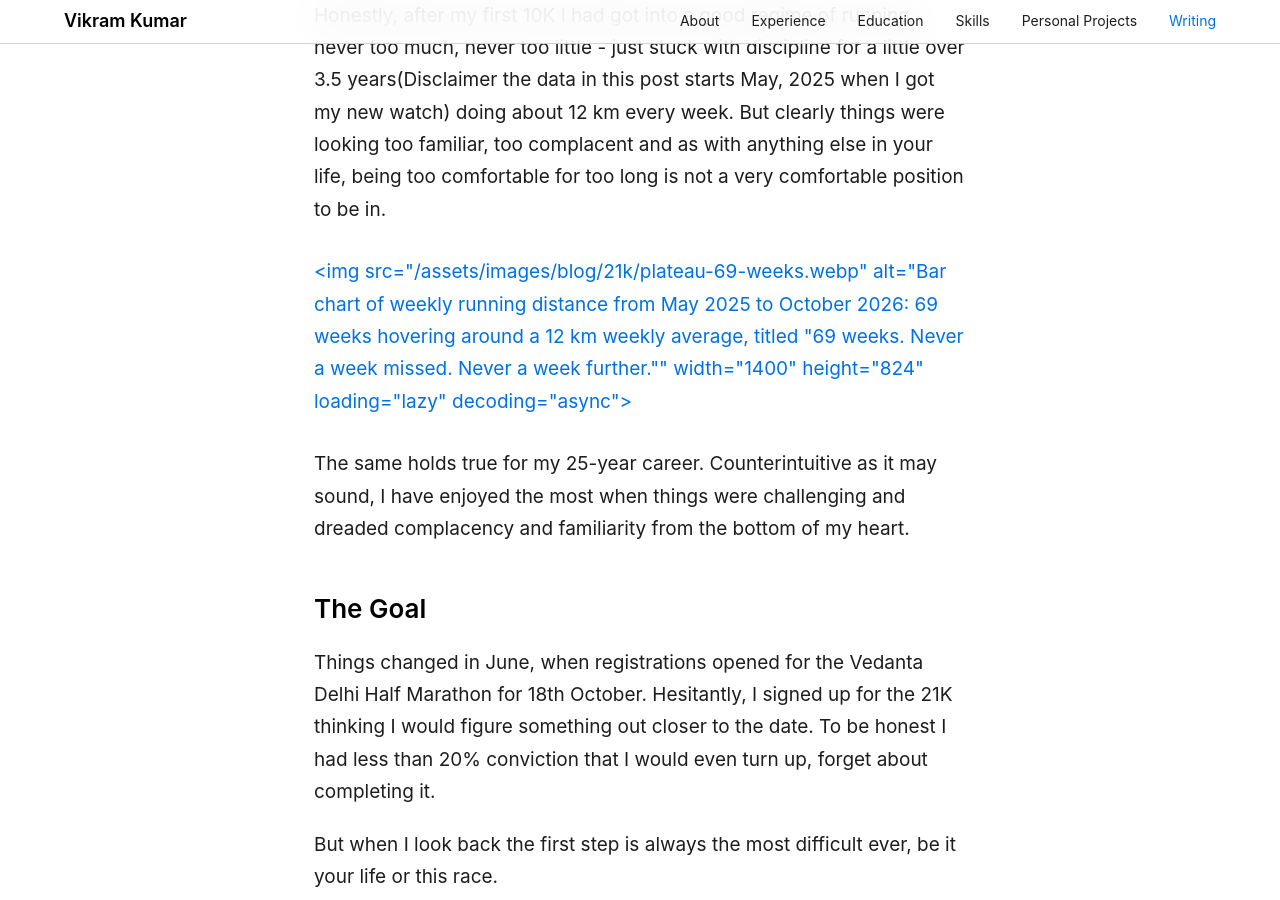
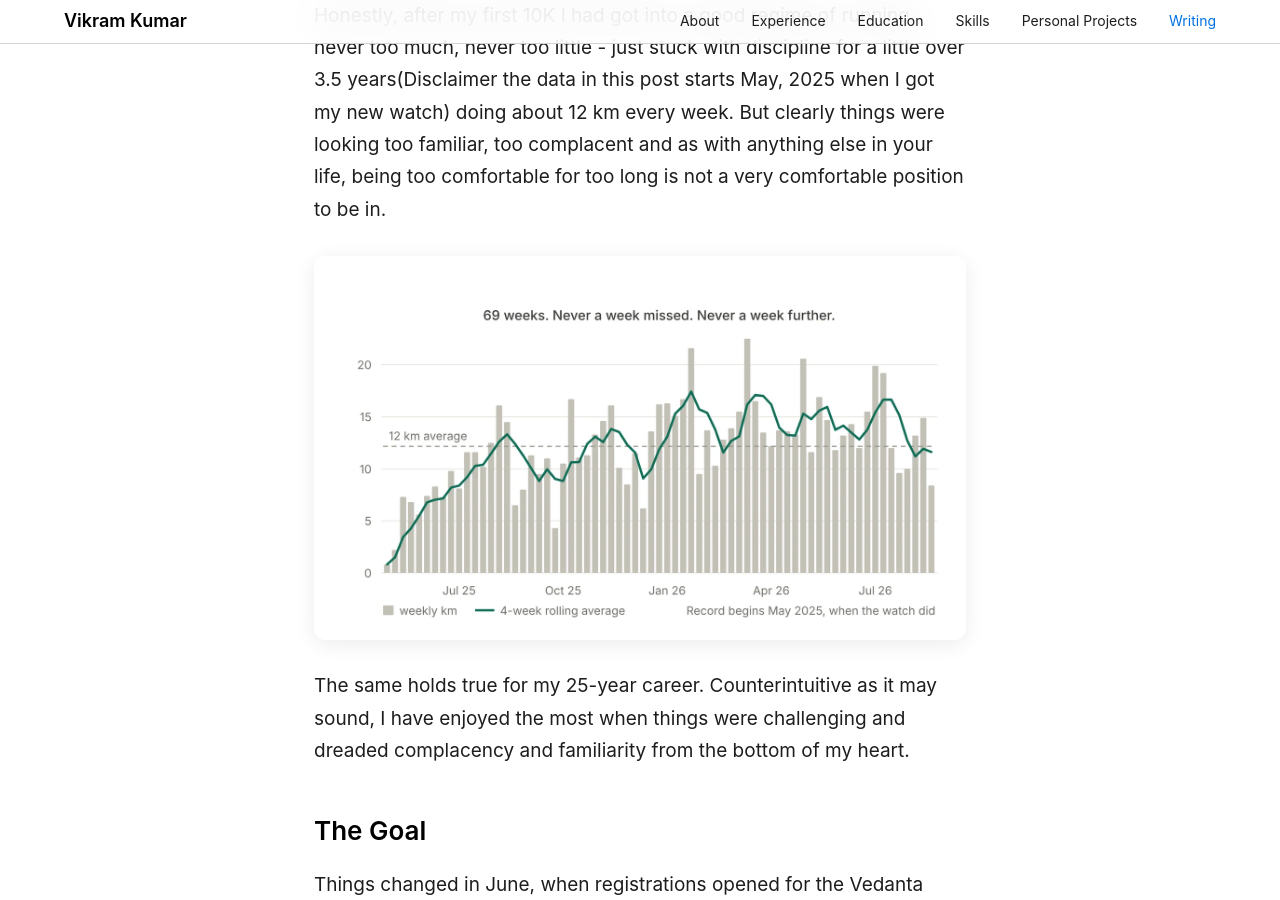
Before and after one commit to coolviki/coolviki.github.io, a Jekyll site: the page built from _posts/2026-10-24-my-first-21k-and-what-it-taught-me.md, in a window 1280 px wide and 900 px high, scrolled down 575 px. Built offline with Jekyll 4.4.1, drawn with Linux system fonts in a browser that asks for light colours; some of the changed text lies outside the part shown.

Commit message:
Fix three 21K post images showing as raw HTML (#16)
Their alt text quoted chart titles with straight double quotes, which
ended the alt attribute early; kramdown then rendered the malformed
<img> tags as text. Use curly quotes inside the alt text instead.


Claude-Session: https://claude.ai/code/session_01CgDPDL4wWdwAQq1J8FDeQE

Co-authored-by: Claude <noreply@anthropic.com>

```diff
--- a/_posts/2026-10-24-my-first-21k-and-what-it-taught-me.md
+++ b/_posts/2026-10-24-my-first-21k-and-what-it-taught-me.md
@@ -11,7 +11,7 @@ On 5th September 2026, six weeks before my first half-marathon, I asked my AI co
 Honestly, after my first 10K I had got into a good regime of running, never too much, never too little - just stuck with discipline for a little over 3.5 years(Disclaimer the data in this post starts May, 2025 when I got my new watch) doing about 12 km every week. But clearly things were looking too familiar, too complacent and as with anything else in your life, being too comfortable for too long is not a very comfortable position to be in.
 
 <figure class="wide">
-  <a href="{{ '/assets/images/blog/21k/plateau-69-weeks.webp' | relative_url }}" target="_blank" rel="noopener"><img src="{{ '/assets/images/blog/21k/plateau-69-weeks.webp' | relative_url }}" alt="Bar chart of weekly running distance from May 2025 to October 2026: 69 weeks hovering around a 12 km weekly average, titled "69 weeks. Never a week missed. Never a week further."" width="1400" height="824" loading="lazy" decoding="async"></a>
+  <a href="{{ '/assets/images/blog/21k/plateau-69-weeks.webp' | relative_url }}" target="_blank" rel="noopener"><img src="{{ '/assets/images/blog/21k/plateau-69-weeks.webp' | relative_url }}" alt="Bar chart of weekly running distance from May 2025 to October 2026: 69 weeks hovering around a 12 km weekly average, titled “69 weeks. Never a week missed. Never a week further.”" width="1400" height="824" loading="lazy" decoding="async"></a>
 </figure>
 
 The same holds true for my 25-year career. Counterintuitive as it may sound, I have enjoyed the most when things were challenging and dreaded complacency and familiarity from the bottom of my heart.
@@ -39,7 +39,7 @@ Other than that a proper pair of running shoes (Adidas Evo SL), hydration kit an
 And the not so flattering response was
 
 <figure class="wide">
-  <a href="{{ '/assets/images/blog/21k/coach-verdict.webp' | relative_url }}" target="_blank" rel="noopener"><img src="{{ '/assets/images/blog/21k/coach-verdict.webp' | relative_url }}" alt="The AI coach's verdict: "Ready to finish with a run/walk strategy. You are at the bottom of this band, not the top", with a table comparing my numbers against what first-timers need six weeks out" width="1400" height="699" loading="lazy" decoding="async"></a>
+  <a href="{{ '/assets/images/blog/21k/coach-verdict.webp' | relative_url }}" target="_blank" rel="noopener"><img src="{{ '/assets/images/blog/21k/coach-verdict.webp' | relative_url }}" alt="The AI coach's verdict: “Ready to finish with a run/walk strategy. You are at the bottom of this band, not the top”, with a table comparing my numbers against what first-timers need six weeks out" width="1400" height="699" loading="lazy" decoding="async"></a>
 </figure>
 
 If you want to see a detailed readout of what the coach gave [here it is]({{ '/assets/files/half-marathon-readiness-and-6-week-plan.pdf' | relative_url }}) and read till the end where I get a proper score against the plan.
@@ -61,7 +61,7 @@ Week over week over the next six weeks I increased my weekly mileage and stuck t
 **Long term consistency beats short-term intensity.** And at times what we label as "Boring" boring runs, boring investment, "boring" slog gives us the maximum returns over time. I had to slow down like crazy to be able to finish the half-marathon and look at what it did to my heart rate which had to be brought down to be able to sustain a 3 hour run.
 
 <figure class="wide">
-  <a href="{{ '/assets/images/blog/21k/slower-pace-lower-heart-rate.webp' | relative_url }}" target="_blank" rel="noopener"><img src="{{ '/assets/images/blog/21k/slower-pace-lower-heart-rate.webp' | relative_url }}" alt="Two charts titled "Getting slower was the plan": average pace slowed from 7:04 to 8:48 per km after the plan began, while average heart rate fell from 154 to 148 bpm" width="1400" height="976" loading="lazy" decoding="async"></a>
+  <a href="{{ '/assets/images/blog/21k/slower-pace-lower-heart-rate.webp' | relative_url }}" target="_blank" rel="noopener"><img src="{{ '/assets/images/blog/21k/slower-pace-lower-heart-rate.webp' | relative_url }}" alt="Two charts titled “Getting slower was the plan”: average pace slowed from 7:04 to 8:48 per km after the plan began, while average heart rate fell from 154 to 148 bpm" width="1400" height="976" loading="lazy" decoding="async"></a>
 </figure>
 
 ## The Race
```
